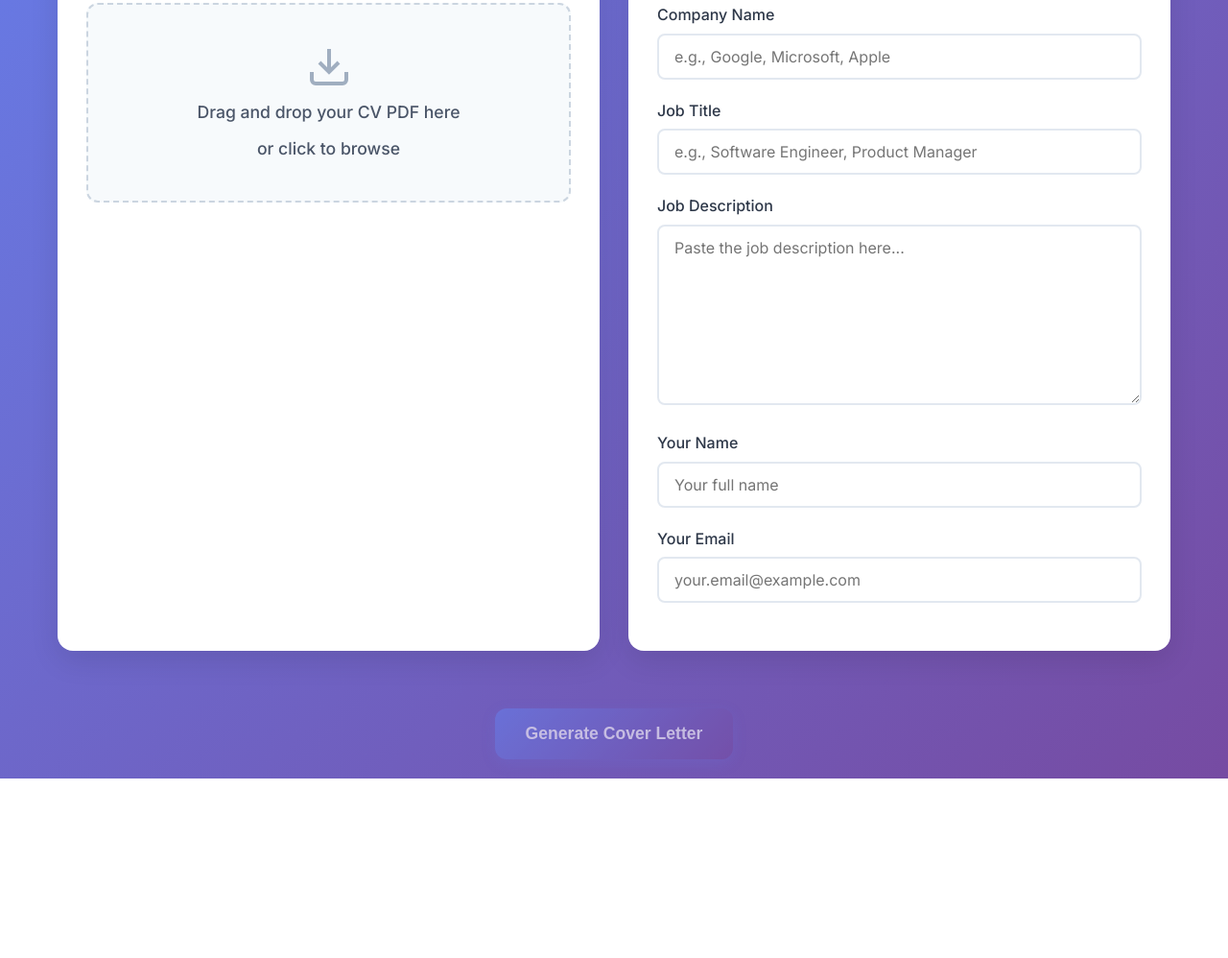
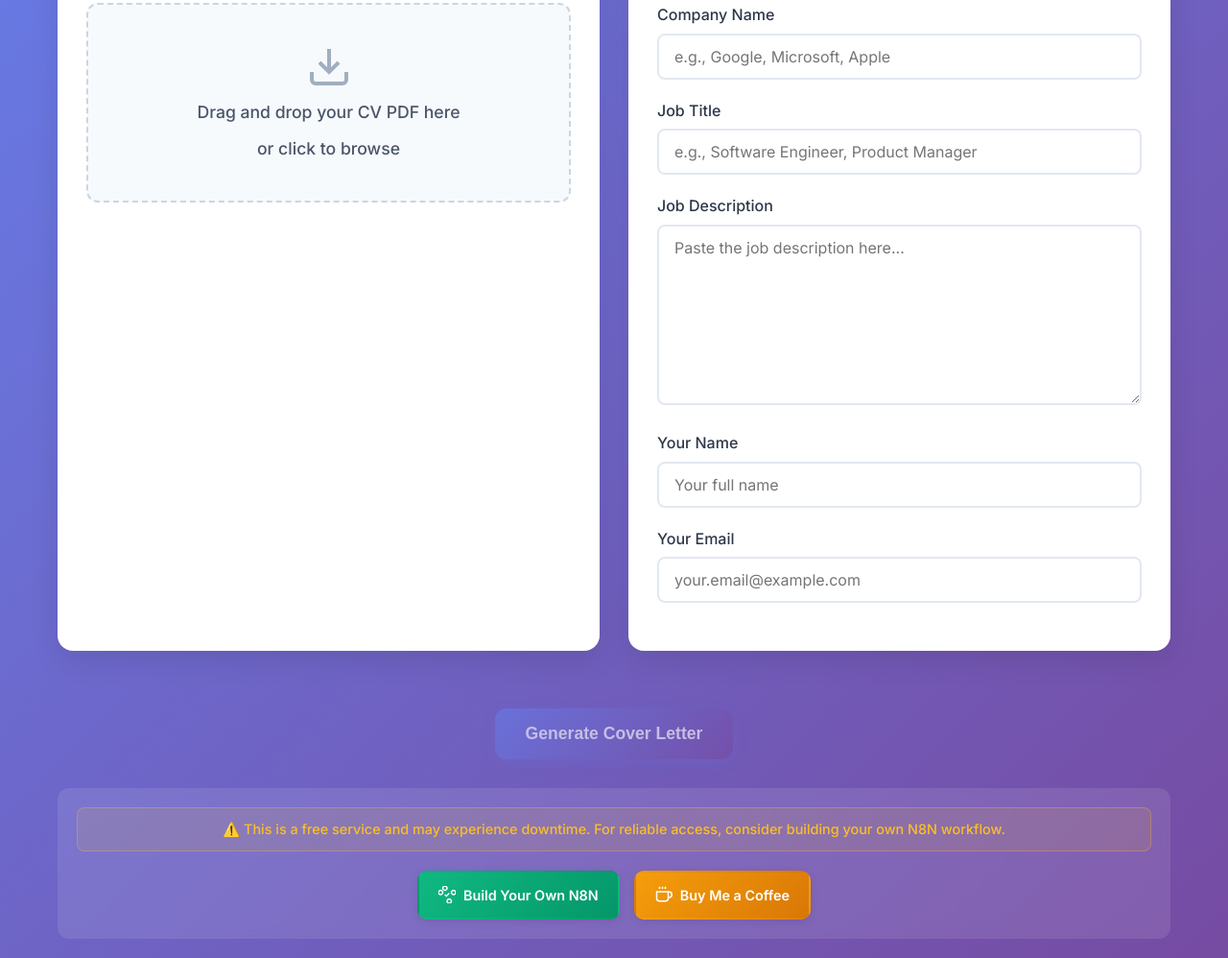
Before and after one commit to rifaterdemsahin/coverletter, a website: page index.html in a window 1280 px wide. Shown: the part 263-1261 px from the top of the page at 96% size. Before the commit the page ends 1074 px from the top, so only its background shows below. Drawn offline with Linux system fonts and the light colour scheme.

Commit message:
Update cover letter template and sample with accurate company details and contact information. Enhance index.html with a support section for users, including options to build their own N8N workflow or support the project. Revise package.json to reflect the correct author and repository links. Update README.md to include support options and a notice about service reliability. Add CSS styles for the new support section.

```diff
--- a/coverletter_template.json
+++ b/coverletter_template.json
@@ -1,7 +1,7 @@
 {
   "Applicant": "Erdem Sahin",
   "Role": "DevOps Engineer",
-  "Company": "Arm",
-  "Skill1Match": "I have worked in Microsoft as a cloud solution architech",
+  "Company": "Microsoft",
+  "Skill1Match": "I have worked in Microsoft as a cloud solution architect",
   "Skill1Key": "Azure WebApps"
 }
--- a/coverlettersample.txt
+++ b/coverlettersample.txt
@@ -13,7 +13,7 @@ Thank you for considering my application. I look forward to hearing from you soo
 Best regards,
 
 Erdem Sahin
-contact@rifaterdemsahin@email.com
+contact@rifaterdemsahin.com
 +44 7848024173
 
 Enclosure: Resume
--- a/index.html
+++ b/index.html
@@ -91,6 +91,36 @@
                         Generating...
                     </span>
                 </button>
+
+                <div class="support-section">
+                    <div class="support-notice">
+                        <p>⚠️ This is a free service and may experience downtime. For reliable access, consider building your own N8N workflow.</p>
+                    </div>
+
+                    <div class="support-buttons">
+                        <a href="https://github.com/rifaterdemsahin/coverletter" target="_blank" class="support-btn build-btn">
+                            <svg viewBox="0 0 24 24" fill="none" stroke="currentColor" stroke-width="2">
+                                <path d="M9 12l2 2 4-4"></path>
+                                <path d="M21 12c-1 0-3-1-3-3s2-3 3-3 3 1 3 3-2 3-3 3"></path>
+                                <path d="M3 12c1 0 3-1 3-3s-2-3-3-3-3 1-3 3 2 3 3 3"></path>
+                                <path d="M12 3c0 1-1 3-3 3s-3-2-3-3 1-3 3-3 3 2 3 3"></path>
+                                <path d="M12 21c0-1 1-3 3-3s3 2 3 3-1 3-3 3-3-2-3-3"></path>
+                            </svg>
+                            Build Your Own N8N
+                        </a>
+
+                        <a href="https://www.buymeacoffee.com/rifaterdemsahin" target="_blank" class="support-btn coffee-btn">
+                            <svg viewBox="0 0 24 24" fill="none" stroke="currentColor" stroke-width="2">
+                                <path d="M18 8h1a4 4 0 0 1 0 8h-1"></path>
+                                <path d="M2 8h16v9a4 4 0 0 1-4 4H6a4 4 0 0 1-4-4V8z"></path>
+                                <line x1="6" y1="1" x2="6" y2="4"></line>
+                                <line x1="10" y1="1" x2="10" y2="4"></line>
+                                <line x1="14" y1="1" x2="14" y2="4"></line>
+                            </svg>
+                            Buy Me a Coffee
+                        </a>
+                    </div>
+                </div>
             </div>
 
             <div class="result-section" id="resultSection" style="display: none;">
--- a/styles.css
+++ b/styles.css
@@ -210,6 +210,78 @@ body {
     text-align: center;
 }
 
+.support-section {
+    margin-top: 30px;
+    padding: 20px;
+    background: rgba(255, 255, 255, 0.1);
+    border-radius: 12px;
+    backdrop-filter: blur(10px);
+}
+
+.support-notice {
+    margin-bottom: 20px;
+}
+
+.support-notice p {
+    color: #fbbf24;
+    font-size: 0.9rem;
+    font-weight: 500;
+    margin: 0;
+    padding: 10px 15px;
+    background: rgba(251, 191, 36, 0.1);
+    border-radius: 8px;
+    border: 1px solid rgba(251, 191, 36, 0.3);
+}
+
+.support-buttons {
+    display: flex;
+    gap: 15px;
+    justify-content: center;
+    flex-wrap: wrap;
+}
+
+.support-btn {
+    display: flex;
+    align-items: center;
+    gap: 8px;
+    padding: 12px 20px;
+    border-radius: 10px;
+    text-decoration: none;
+    font-weight: 600;
+    font-size: 0.9rem;
+    transition: all 0.3s ease;
+    box-shadow: 0 2px 8px rgba(0, 0, 0, 0.1);
+}
+
+.support-btn svg {
+    width: 18px;
+    height: 18px;
+}
+
+.build-btn {
+    background: linear-gradient(135deg, #10b981 0%, #059669 100%);
+    color: white;
+    border: 2px solid transparent;
+}
+
+.build-btn:hover {
+    transform: translateY(-2px);
+    box-shadow: 0 4px 15px rgba(16, 185, 129, 0.3);
+    background: linear-gradient(135deg, #059669 0%, #047857 100%);
+}
+
+.coffee-btn {
+    background: linear-gradient(135deg, #f59e0b 0%, #d97706 100%);
+    color: white;
+    border: 2px solid transparent;
+}
+
+.coffee-btn:hover {
+    transform: translateY(-2px);
+    box-shadow: 0 4px 15px rgba(245, 158, 11, 0.3);
+    background: linear-gradient(135deg, #d97706 0%, #b45309 100%);
+}
+
 .generate-btn {
     background: linear-gradient(135deg, #667eea 0%, #764ba2 100%);
     color: white;
@@ -389,4 +461,20 @@ body {
         flex: 1;
         justify-content: center;
     }
+
+    .support-buttons {
+        flex-direction: column;
+        align-items: center;
+    }
+
+    .support-btn {
+        width: 100%;
+        max-width: 280px;
+        justify-content: center;
+    }
+
+    .support-section {
+        margin-top: 20px;
+        padding: 15px;
+    }
 }
```
Also changed, not shown: package.json (+4 -4 lines), README.md.
